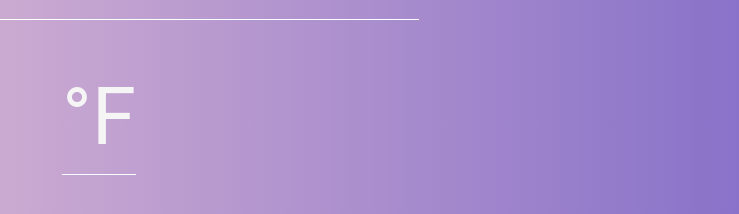
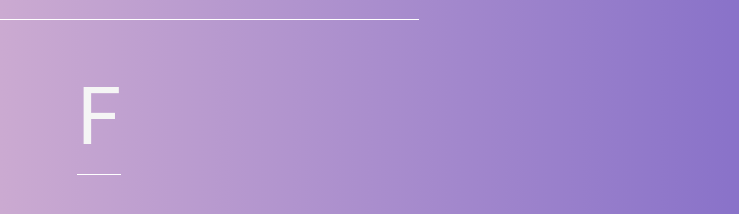
Before and after one commit to khulalit/WeatherAPP, a plain HTML site: page index.html in a window 1280 px wide. Shown: the part 382-596 px from the top of the page, without its empty margins (541-1280 px from the left). Drawn offline with Linux system fonts and the light colour scheme; a web font is replaced by a local one.

Commit message:
Update index.html

```diff
--- a/index.html
+++ b/index.html
@@ -18,7 +18,7 @@
                </div>
                <div class="row2">
                    <h2 class="temp-val"></h2>
-                   <span class="temp-span">°F</span>
+                   <span class="temp-span">F</span>
                </div>
                <h2 class="weather-dis"></h2>
                <p class="made-by">Made by Lalit From Darksky API.</p>
```
